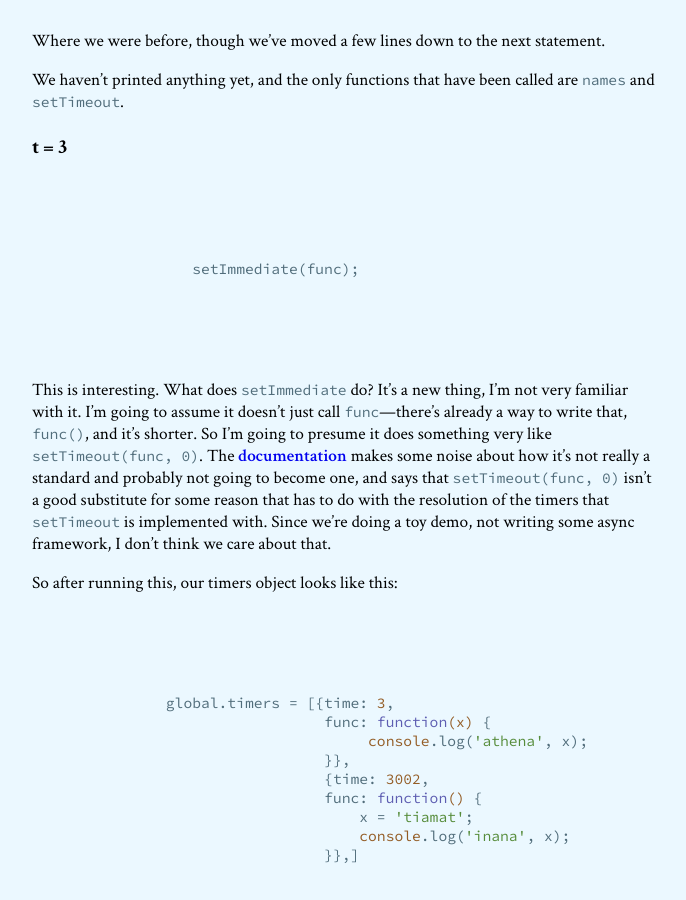
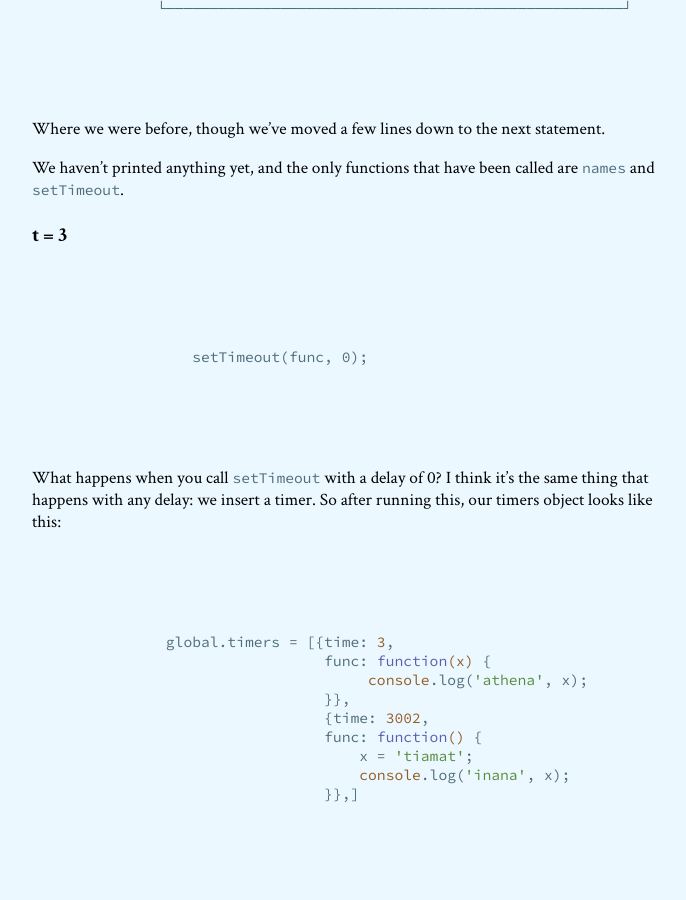
Before and after one commit to queerviolet/javascript-lab-notebook, a Jekyll site: the page built from specimens/002_callbacks_and_asynchrony.md, in a window 1280 px wide and 900 px high, scrolled down 5119 px. Shown: the whole window, without its empty margins (296-982 px from the left). Built offline with Jekyll 4.4.1, drawn with Linux system fonts in a browser that asks for light colours; some of the changed text lies outside the part shown.

Commit message:
Removed setImmediate in 002 and added spacing.

```diff
--- a/specimens/002_callbacks_and_asynchrony.md
+++ b/specimens/002_callbacks_and_asynchrony.md
@@ -15,7 +15,7 @@ next: /
         	x = 'tiamat';
         	console.log('inana', x);
         }, 3000);
-        setImmediate(func);
+        setTimeout(func, 0);
         setTimeout(function() {
         	console.log('kali', x);
         	x = 'lakshmi';
@@ -35,6 +35,10 @@ next: /
 3. In Javascript, when I pass a function as an argument, when will that function
    be called?
 
+<br>
+<br>
+<br>
+<br>
 <br>
 <br>
 <br>
@@ -62,7 +66,7 @@ Okay, now let's see if we can understand why. Here's `names()`:
           x = 'tiamat';
           console.log('inana', x);
         }, 3000);
-        setImmediate(func);
+        setTimeout(func, 0);
         setTimeout(function() {
           console.log('kali', x);
           x = 'lakshmi';
@@ -169,18 +173,12 @@ We haven't printed anything yet, and the only functions that have been called ar
 `names` and `setTimeout`.
 
 ### t = 3
-        setImmediate(func);
 
-This is interesting. What does `setImmediate` do? It's a new thing, I'm not very
-familiar with it. I'm going to assume it doesn't just call `func`—there's already
-a way to write that, `func()`, and it's shorter. So I'm going to presume it does
-something very like `setTimeout(func, 0)`. The [documentation](https://developer.mozilla.org/en-US/docs/Web/API/Window.setImmediate) makes some noise about how it's not really a standard and probably
-not going to become one, and says that `setTimeout(func, 0)` isn't a good substitute
-for some reason that has to do with the resolution of the timers that `setTimeout`
-is implemented with. Since we're doing a toy demo, not writing some async framework,
-I don't think we care about that.
+        setTimeout(func, 0);
 
-So after running this, our timers object looks like this:
+What happens when you call `setTimeout` with a delay of 0? I think it's the same
+thing that happens with any delay: we insert a timer. So after running this, our
+timers object looks like this:
 
      global.timers = [{time: 3,
                        func: function(x) {
```
Also changed, not shown: other parts of specimens/002_callbacks_and_asynchrony.md (+1 -1 lines), specimens/001_short_circuit_evaluation.md (+5 -2 lines).
